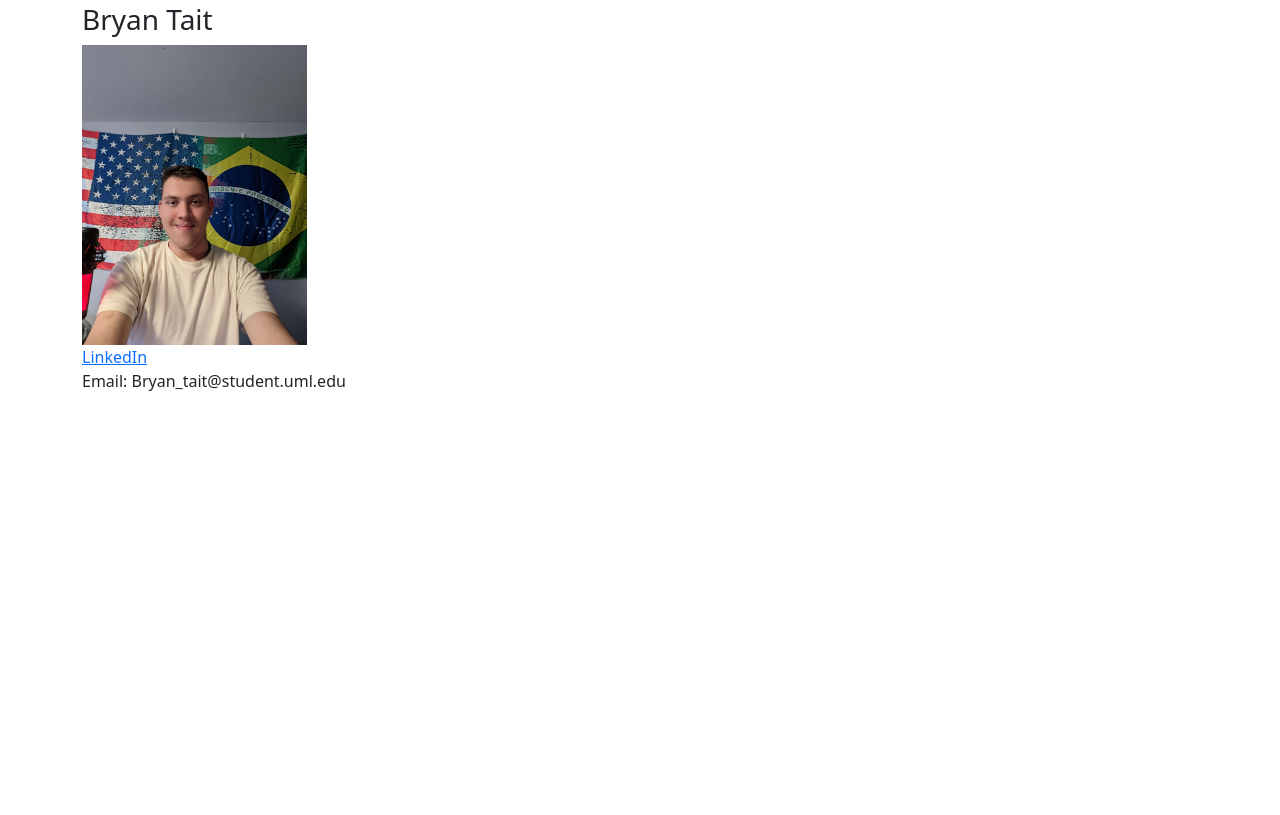
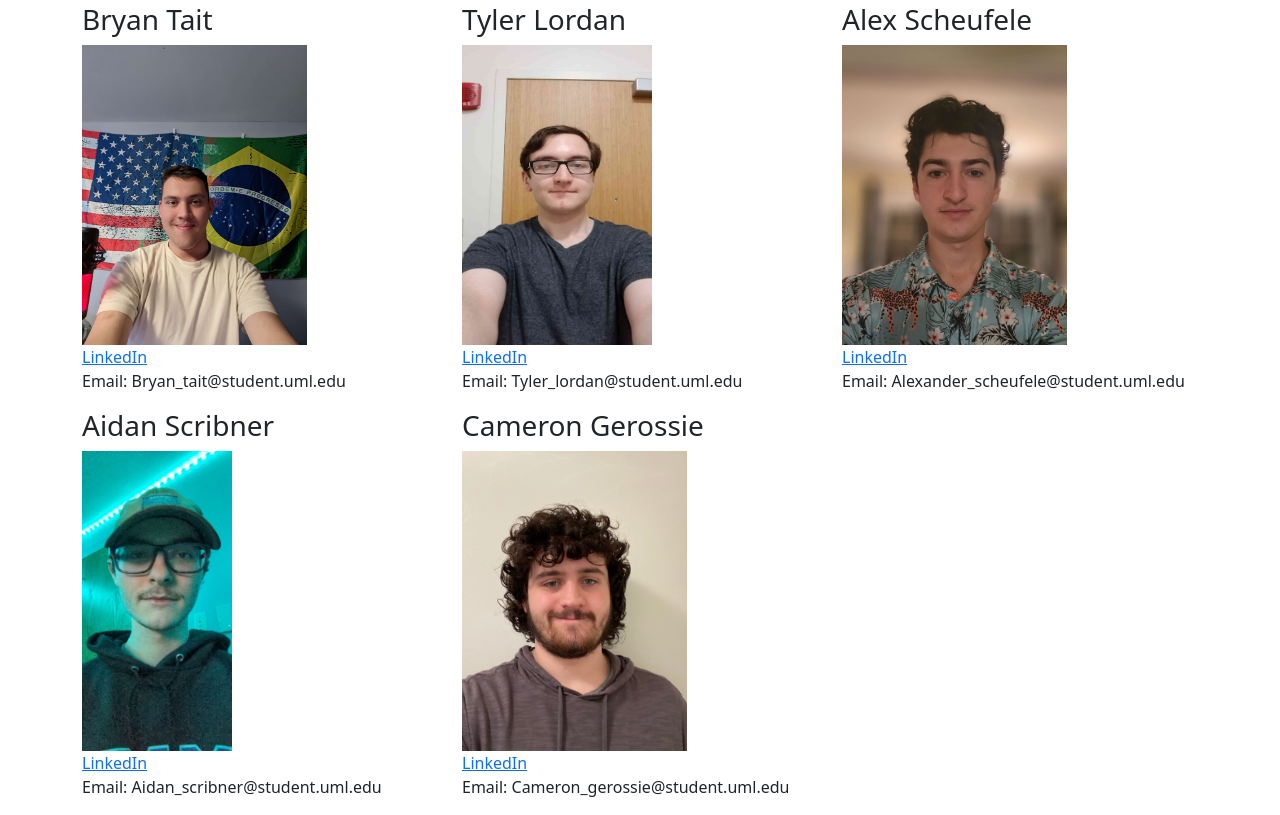
Before and after one commit to Bryan0x05/software_eng_I_project, a plain HTML site: page index.html in a window 1280 px wide. Shown: the part 187-1002 px from the top of the page. Before the commit the page ends 800 px from the top, so only its background shows below. Drawn offline with nearby package versions, Linux system fonts and the light colour scheme; a script that the page names is missing.

Commit message:
Added Team members
added all of the team members

```diff
--- a/index.html
+++ b/index.html
@@ -33,11 +33,35 @@
         </div>
         <h1>Team Members</h1>
         <div class="row">
-            <div id="Bryan" class="col-md-6">
+            <div id="Bryan" class="col-md-4">
                 <h3>Bryan Tait</h3>
                 <img src="Bryan.jpg" alt="Bryan Tait" width="225" height="300"><br>
                 <a href="https://www.linkedin.com/in/bryan-tait/">LinkedIn</a>
                 <p>Email: Bryan_tait@student.uml.edu</p>
+            </div>
+            <div id="Tyler" class="col-md-4">
+                <h3>Tyler Lordan</h3>
+                <img src="Tyler.jpg" alt="Tyler Lordan" width="190" height="300"><br>
+                <a href="https://www.linkedin.com/in/tyler-lordan-a571ba256/">LinkedIn</a>
+                <p>Email: Tyler_lordan@student.uml.edu</p>
+            </div>
+            <div id="Alex" class="col-md-4">
+                <h3>Alex Scheufele</h3>
+                <img src="Alex.jpg" alt="Alex Scheufele" width="225" height="300"><br>
+                <a href="https://www.linkedin.com/in/alexscheufele/">LinkedIn</a>
+                <p>Email: Alexander_scheufele@student.uml.edu</p>
+            </div>
+            <div id="Aidan" class="col-md-4">
+                <h3>Aidan Scribner</h3>
+                <img src="Aidan.jpg" alt="Aidan Scribner" width="150" height="300"><br>
+                <a href="https://www.linkedin.com/in/aidan-scribner/">LinkedIn</a>
+                <p>Email: Aidan_scribner@student.uml.edu</p>
+            </div>
+            <div id="Cameron" class="col-md-4">
+                <h3>Cameron Gerossie</h3>
+                <img src="Cameron.jpg" alt="Cameron Gerossie" width="225" height="300"><br>
+                <a href="https://www.linkedin.com/in/cameron-gerossie-645205256/">LinkedIn</a>
+                <p>Email: Cameron_gerossie@student.uml.edu</p>
             </div>
         </div>
 
```
Also changed, not shown: Aidan.jpg (added), Alex.jpg (added), Cameron.jpg (added), Tyler.jpg (added).
